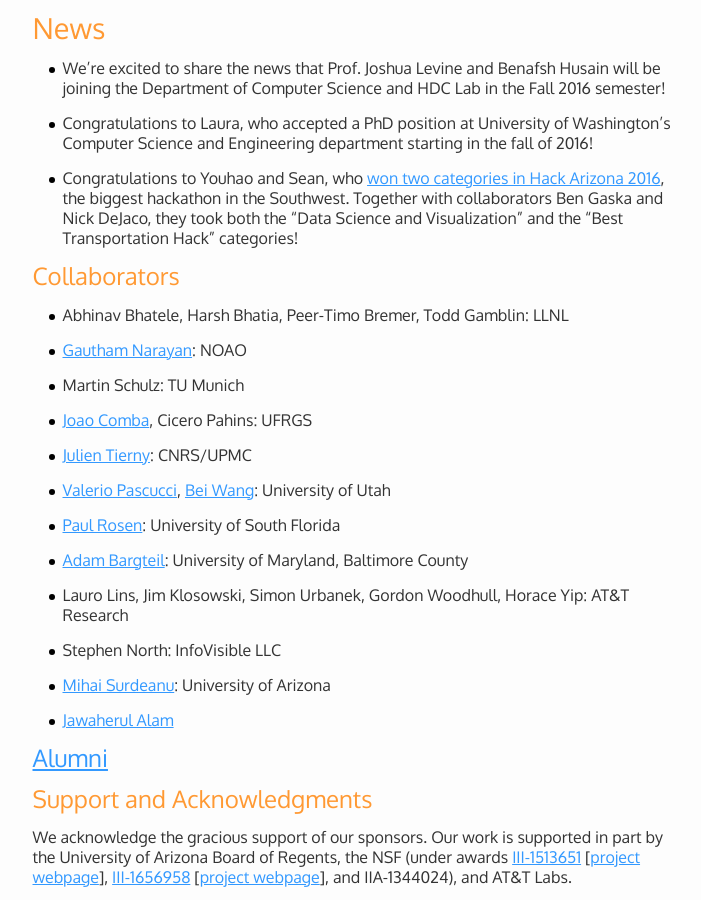
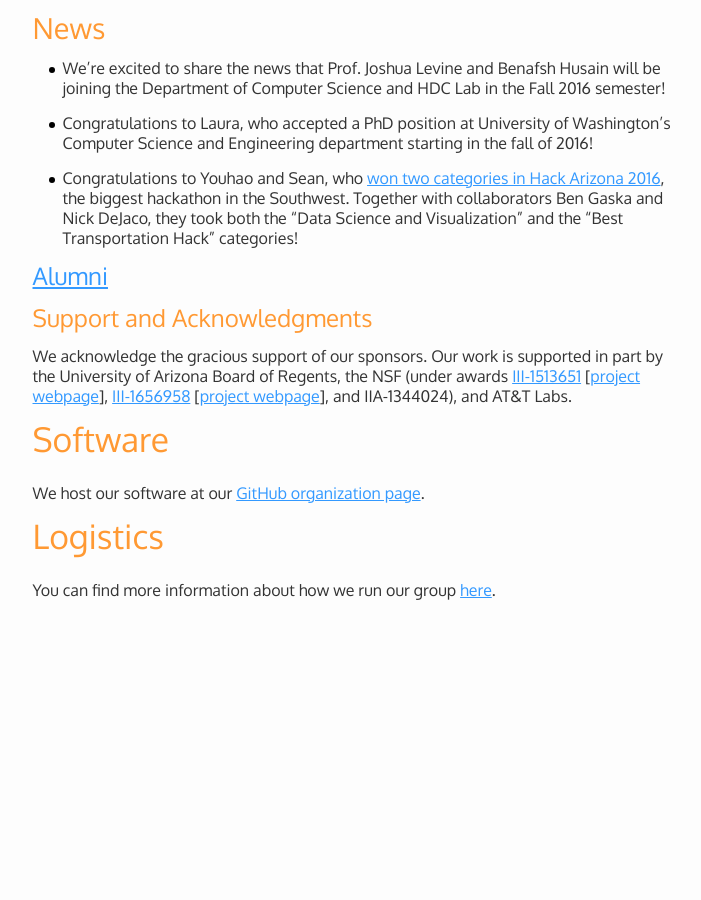
Before and after one commit to hdc-arizona/hdc-arizona.github.io, a Jekyll site: the page built from index.md, in a window 1280 px wide and 900 px high, scrolled down 1385 px. Shown: the whole window, without its empty margins (135-836 px from the left). Built offline with Jekyll 4.4.1, drawn with Linux system fonts in a browser that asks for light colours; after the commit the page ends 2020 px from its top, so only the background shows below that.

Commit message:
Nuking collabs

```diff
--- a/index.md
+++ b/index.md
@@ -75,32 +75,6 @@
   Ben Gaska and Nick DeJaco, they took both the "Data Science and
   Visualization" and the "Best Transportation Hack" categories!
 
-### Collaborators
-
-* Abhinav Bhatele, Harsh Bhatia, Peer-Timo Bremer, Todd Gamblin: LLNL
-
-* [Gautham Narayan](http://ast.noao.edu/about/people/narayan): NOAO
-
-* Martin Schulz: TU Munich
-
-* [Joao Comba](http://www.inf.ufrgs.br/~comba/), Cicero Pahins: UFRGS
-
-* [Julien Tierny](http://www-pequan.lip6.fr/~tierny/): CNRS/UPMC
-
-* [Valerio Pascucci](http://www.pascucci.org/), [Bei Wang](http://www.sci.utah.edu/~beiwang): University of Utah
-
-* [Paul Rosen](http://www.cspaul.com/wordpress/): University of South Florida
-
-* [Adam Bargteil](https://www.csee.umbc.edu/~adamb/): University of Maryland, Baltimore County
-
-* Lauro Lins, Jim Klosowski, Simon Urbanek, Gordon Woodhull, Horace Yip: AT&T Research
-
-* Stephen North: InfoVisible LLC
-
-* [Mihai Surdeanu](http://www.surdeanu.info/mihai/): University of Arizona
-
-* [Jawaherul Alam](http://www.cs.arizona.edu/~mjalam/)
-
 ### [Alumni](/alumni/)
 
 ### Support and Acknowledgments
```
